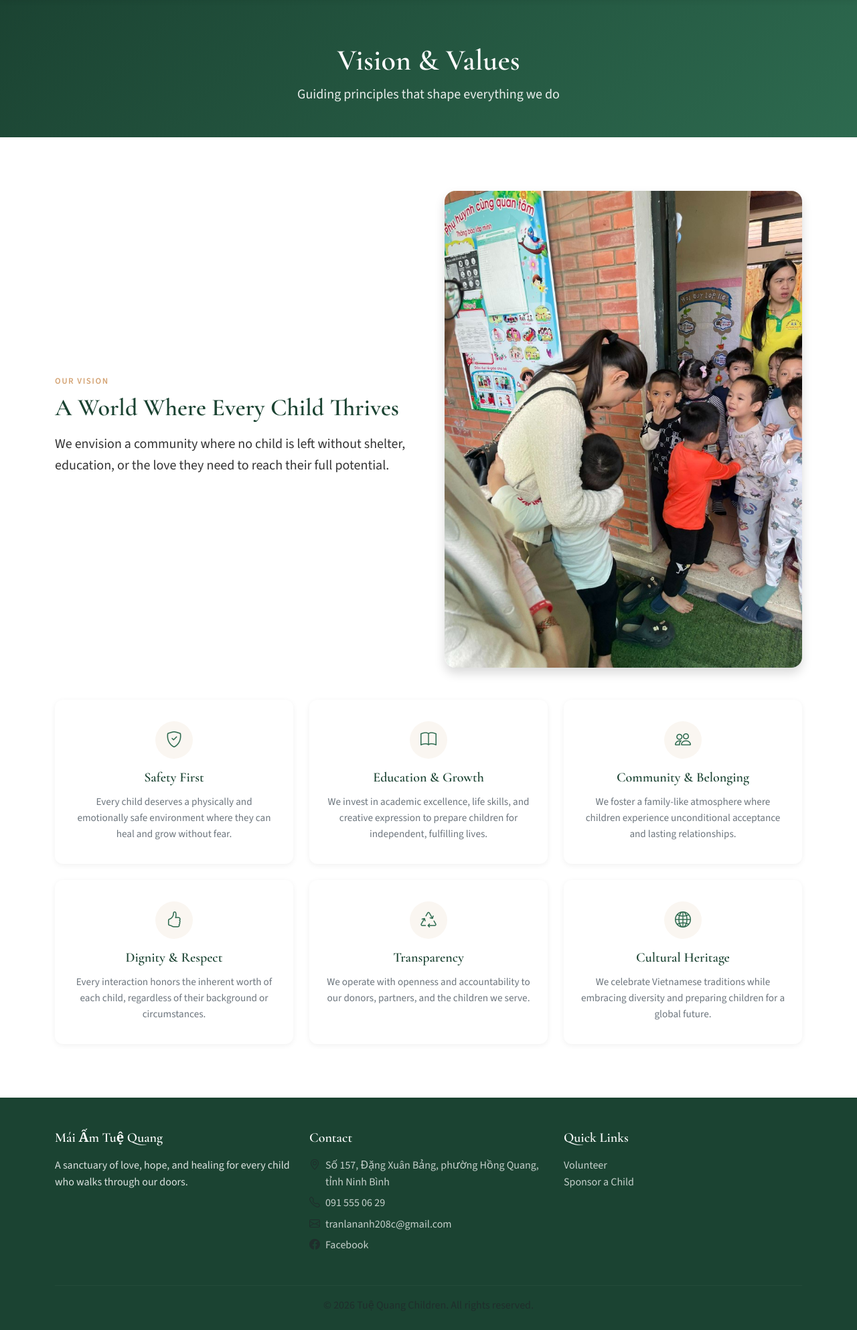
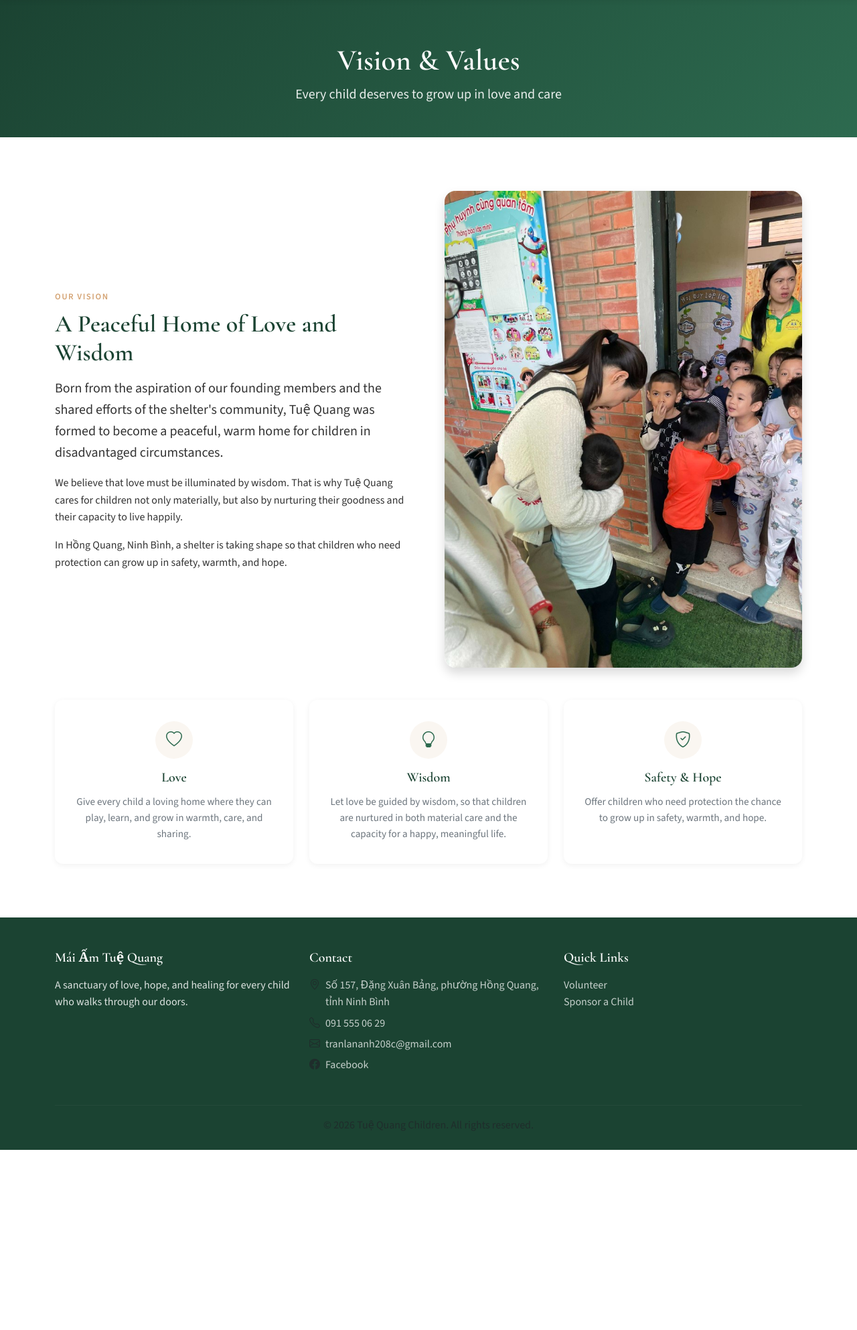
Before and after one commit to MaiTranQuocTrung/orphanage_website, a Flask app: page /about/vision in a window 1280 px wide. Shown: the part 80-2066 px from the top of the page at 67% size. After the commit the page ends 1797 px from the top, so only its background shows below. Run offline with Flask 3, Linux system fonts and the light colour scheme; some libraries are stand-ins or nearby versions.

Commit message:
Update Vision & Values page with Tuệ Quang vision narrative
Co-authored-by: Cursor <cursoragent@cursor.com>

```diff
--- a/templates/about/vision.html
+++ b/templates/about/vision.html
@@ -4,15 +4,17 @@
 {% block title %}{{ _("Vision & Values") }}{% endblock %}
 
 {% block content %}
-{{ page_header(_("Vision & Values"), _("Guiding principles that shape everything we do")) }}
+{{ page_header(_("Vision & Values"), _("Every child deserves to grow up in love and care")) }}
 
 <section class="section-padding">
     <div class="container">
         <div class="row g-5 align-items-center mb-5">
             <div class="col-lg-6">
                 <span class="section-label">{{ _("Our Vision") }}</span>
-                <h2 class="section-title">{{ _("A World Where Every Child Thrives") }}</h2>
-                <p class="lead">{{ _("We envision a community where no child is left without shelter, education, or the love they need to reach their full potential.") }}</p>
+                <h2 class="section-title">{{ _("A Peaceful Home of Love and Wisdom") }}</h2>
+                <p class="lead">{{ _("Born from the aspiration of our founding members and the shared efforts of the shelter's community, Tuệ Quang was formed to become a peaceful, warm home for children in disadvantaged circumstances.") }}</p>
+                <p>{{ _("We believe that love must be illuminated by wisdom. That is why Tuệ Quang cares for children not only materially, but also by nurturing their goodness and their capacity to live happily.") }}</p>
+                <p class="mb-0">{{ _("In Hồng Quang, Ninh Bình, a shelter is taking shape so that children who need protection can grow up in safety, warmth, and hope.") }}</p>
             </div>
             <div class="col-lg-6">
                 <img src="{{ url_for('static', filename='img/about6.png') }}" alt="Children welcomed with love" class="img-fluid rounded-4 shadow">
@@ -22,44 +24,23 @@
         <div class="row g-4">
             <div class="col-md-4">
                 <div class="value-card">
-                    <div class="value-icon"><i class="bi bi-shield-check"></i></div>
-                    <h3>{{ _("Safety First") }}</h3>
-                    <p>{{ _("Every child deserves a physically and emotionally safe environment where they can heal and grow without fear.") }}</p>
+                    <div class="value-icon"><i class="bi bi-heart"></i></div>
+                    <h3>{{ _("Love") }}</h3>
+                    <p>{{ _("Give every child a loving home where they can play, learn, and grow in warmth, care, and sharing.") }}</p>
                 </div>
             </div>
             <div class="col-md-4">
                 <div class="value-card">
-                    <div class="value-icon"><i class="bi bi-book"></i></div>
-                    <h3>{{ _("Education & Growth") }}</h3>
-                    <p>{{ _("We invest in academic excellence, life skills, and creative expression to prepare children for independent, fulfilling lives.") }}</p>
+                    <div class="value-icon"><i class="bi bi-lightbulb"></i></div>
+                    <h3>{{ _("Wisdom") }}</h3>
+                    <p>{{ _("Let love be guided by wisdom, so that children are nurtured in both material care and the capacity for a happy, meaningful life.") }}</p>
                 </div>
             </div>
             <div class="col-md-4">
                 <div class="value-card">
-                    <div class="value-icon"><i class="bi bi-people"></i></div>
-                    <h3>{{ _("Community & Belonging") }}</h3>
-                    <p>{{ _("We foster a family-like atmosphere where children experience unconditional acceptance and lasting relationships.") }}</p>
-                </div>
-            </div>
-            <div class="col-md-4">
-                <div class="value-card">
-                    <div class="value-icon"><i class="bi bi-hand-thumbs-up"></i></div>
-                    <h3>{{ _("Dignity & Respect") }}</h3>
-                    <p>{{ _("Every interaction honors the inherent worth of each child, regardless of their background or circumstances.") }}</p>
-                </div>
-            </div>
-            <div class="col-md-4">
-                <div class="value-card">
-                    <div class="value-icon"><i class="bi bi-recycle"></i></div>
-                    <h3>{{ _("Transparency") }}</h3>
-                    <p>{{ _("We operate with openness and accountability to our donors, partners, and the children we serve.") }}</p>
-                </div>
-            </div>
-            <div class="col-md-4">
-                <div class="value-card">
-                    <div class="value-icon"><i class="bi bi-globe2"></i></div>
-                    <h3>{{ _("Cultural Heritage") }}</h3>
-                    <p>{{ _("We celebrate Vietnamese traditions while embracing diversity and preparing children for a global future.") }}</p>
+                    <div class="value-icon"><i class="bi bi-shield-check"></i></div>
+                    <h3>{{ _("Safety & Hope") }}</h3>
+                    <p>{{ _("Offer children who need protection the chance to grow up in safety, warmth, and hope.") }}</p>
                 </div>
             </div>
         </div>
--- a/translations.py
+++ b/translations.py
@@ -48,6 +48,7 @@ TRANSLATIONS = {
         # ---- Page headers (title / subtitle) ----
         "The journey that shaped our shelter": "Hành trình đã hình thành nên mái ấm của chúng tôi",
         "Guiding principles that shape everything we do": "Những nguyên tắc dẫn dắt mọi việc chúng tôi làm",
+        "Every child deserves to grow up in love and care": "Mỗi đứa trẻ đều xứng đáng được lớn lên trong tình yêu thương và sự quan tâm",
         "Meet the leaders who established our mission": "Gặp gỡ những người đã khởi tạo sứ mệnh của chúng tôi",
         "Our team structure and leadership": "Cơ cấu đội ngũ và ban lãnh đạo",
         "Who we help and how we serve": "Chúng tôi giúp ai và phục vụ như thế nào",
@@ -98,27 +99,22 @@ TRANSLATIONS = {
 
         # ---- Vision & Values ----
         "Our Vision": "Tầm nhìn của chúng tôi",
-        "A World Where Every Child Thrives": "Một thế giới nơi mọi em nhỏ đều phát triển",
-        "We envision a community where no child is left without shelter, education, or the love they need to reach their full potential.":
-            "Chúng tôi hướng tới một cộng đồng nơi không em nhỏ nào bị bỏ lại mà thiếu mái ấm, giáo dục hay tình yêu thương cần thiết để phát huy hết tiềm năng.",
-        "Safety First": "An toàn trên hết",
-        "Every child deserves a physically and emotionally safe environment where they can heal and grow without fear.":
-            "Mọi em nhỏ đều xứng đáng có một môi trường an toàn về thể chất và tinh thần, nơi các em có thể chữa lành và trưởng thành mà không sợ hãi.",
-        "Education & Growth": "Giáo dục & Phát triển",
-        "We invest in academic excellence, life skills, and creative expression to prepare children for independent, fulfilling lives.":
-            "Chúng tôi đầu tư vào học vấn, kỹ năng sống và khả năng sáng tạo để chuẩn bị cho các em một cuộc sống tự lập và trọn vẹn.",
-        "Community & Belonging": "Cộng đồng & Gắn kết",
-        "We foster a family-like atmosphere where children experience unconditional acceptance and lasting relationships.":
-            "Chúng tôi vun đắp một bầu không khí như gia đình, nơi các em được đón nhận vô điều kiện và xây dựng những mối quan hệ bền lâu.",
-        "Dignity & Respect": "Nhân phẩm & Tôn trọng",
-        "Every interaction honors the inherent worth of each child, regardless of their background or circumstances.":
-            "Mọi sự tương tác đều tôn vinh giá trị vốn có của từng em, bất kể xuất thân hay hoàn cảnh.",
-        "Transparency": "Minh bạch",
-        "We operate with openness and accountability to our donors, partners, and the children we serve.":
-            "Chúng tôi hoạt động một cách cởi mở và có trách nhiệm với các nhà hảo tâm, đối tác và các em nhỏ mà chúng tôi phục vụ.",
-        "Cultural Heritage": "Di sản Văn hóa",
-        "We celebrate Vietnamese traditions while embracing diversity and preparing children for a global future.":
-            "Chúng tôi trân trọng truyền thống Việt Nam đồng thời đón nhận sự đa dạng và chuẩn bị cho các em một tương lai toàn cầu.",
+        "A Peaceful Home of Love and Wisdom": "Một mái nhà bình an của tình yêu thương và trí tuệ",
+        "Born from the aspiration of our founding members and the shared efforts of the shelter's community, Tuệ Quang was formed to become a peaceful, warm home for children in disadvantaged circumstances.":
+            "Từ tâm nguyện của các thành viên sáng lập cùng sự chung tay của các thành viên Mái Ấm và Cộng đồng, Mái Ấm Tuệ Quang được hình thành với mong muốn trở thành một mái nhà bình an và ấm áp cho những trẻ em có hoàn cảnh thiệt thòi.",
+        "We believe that love must be illuminated by wisdom. That is why Tuệ Quang cares for children not only materially, but also by nurturing their goodness and their capacity to live happily.":
+            "Chúng tôi tin rằng tình yêu thương cần được soi sáng bởi trí tuệ, vì vậy, Mái Ấm Tuệ Quang không chỉ chăm sóc các em về vật chất, mà còn hướng tới việc nuôi dưỡng lòng tốt và khả năng sống hạnh phúc của trẻ.",
+        "In Hồng Quang, Ninh Bình, a shelter is taking shape so that children who need protection can grow up in safety, warmth, and hope.":
+            "Tại xã Hồng Quang, tỉnh Ninh Bình, một Mái Ấm đang hình thành để những em bé cần được chở che có cơ hội lớn lên trong sự an toàn, ấm áp và hy vọng.",
+        "Love": "Yêu Thương",
+        "Give every child a loving home where they can play, learn, and grow in warmth, care, and sharing.":
+            "Mang đến cho mỗi em một ngôi nhà yêu thương, nơi các em được chơi, được học, và lớn lên trong tình cảm ấm áp, quan tâm và chia sẻ.",
+        "Wisdom": "Trí Tuệ",
+        "Let love be guided by wisdom, so that children are nurtured in both material care and the capacity for a happy, meaningful life.":
+            "Để tình yêu thương được soi sáng bởi trí tuệ, giúp các em được nuôi dưỡng cả về vật chất lẫn khả năng sống hạnh phúc và ý nghĩa.",
+        "Safety & Hope": "An toàn & Hy vọng",
+        "Offer children who need protection the chance to grow up in safety, warmth, and hope.":
+            "Mang đến cho những em bé cần được chở che cơ hội lớn lên trong sự an toàn, ấm áp và hy vọng.",
 
         # ---- Founding Council ----
         "Click on a council member's photo to learn more about their background and contributions to Tuệ Quang Children.":
```
